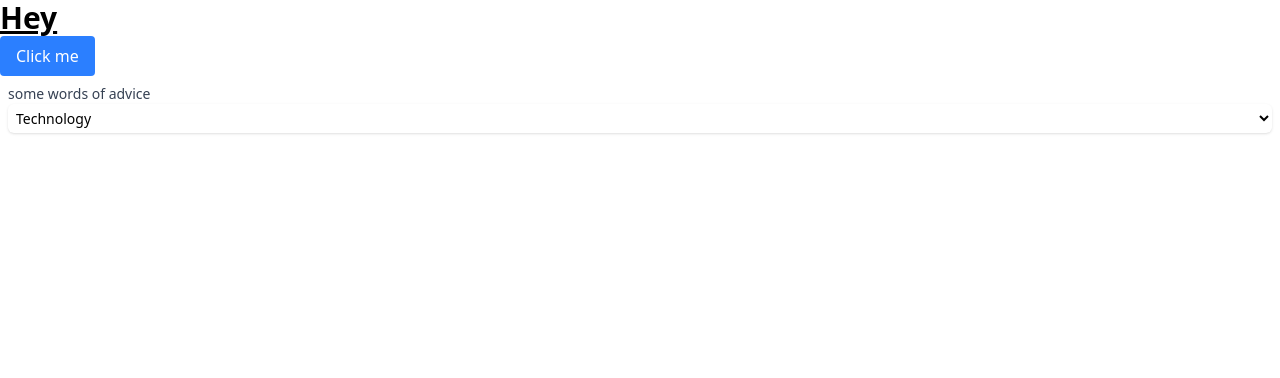
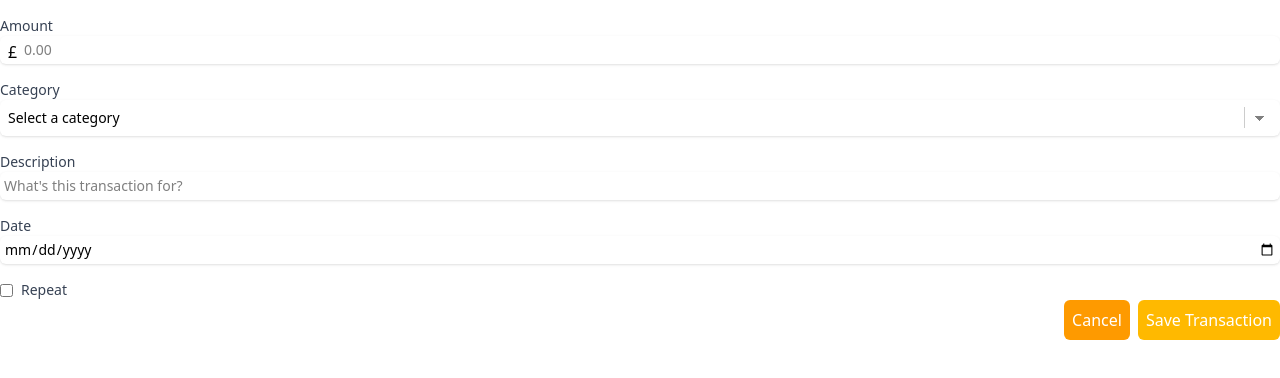
Before and after one commit to SabiMantock/mantra, a React (Vite) app: page / in a window 1280 px wide. Shown: the top 378 px of the page. Built offline with nearby package versions, Linux system fonts and the light colour scheme.

Commit message:
feat: added form component

```diff
--- a/src/App.tsx
+++ b/src/App.tsx
@@ -1,17 +1,9 @@
-import Input from './components/ui/Input';
-import Button from './components/ui/Button';
+import Form from './components/form/Form';
 
 function App() {
   return (
     <>
-      <h1 className="text-3xl font-bold underline">Hey</h1>
-      <Button
-        label="Click me"
-        onClick={() => alert('Hello World')}
-        className="bg-blue-500 text-white px-4 py-2 rounded"
-      />
-
-      <Input type="select" label="some words of advice" />
+      <Form />
     </>
   );
 }
--- /dev/null
+++ b/src/components/form/Form.tsx
@@ -0,0 +1,92 @@
+import { Controller, useForm } from 'react-hook-form';
+import { FormData, FormProps } from '../../lib/types/types';
+import Button from '../ui/Button';
+import Input from '../ui/Input';
+import { categories } from '../../data/data';
+
+const Form = ({ className }: FormProps) => {
+  const {
+    control,
+    handleSubmit,
+    formState: { errors },
+  } = useForm<FormData>();
+
+  console.log(errors);
+  return (
+    <form
+      className={className}
+      onSubmit={handleSubmit((data) => console.log(data))}
+    >
+      <Controller
+        control={control}
+        name="amount"
+        render={({ field: { onChange, value } }) => (
+          <Input
+            label="Amount"
+            type="number"
+            placeholder="0.00"
+            onChange={onChange} // send value to hook form
+            value={value}
+          />
+        )}
+      />
+      <Controller
+        control={control}
+        name="category"
+        render={({ field: { onChange, value } }) => (
+          <Input
+            label="Category"
+            type="select"
+            placeholder="Select a category"
+            onChange={onChange}
+            categories={categories}
+            value={value}
+          />
+        )}
+      />
+      <Controller
+        control={control}
+        name="description"
+        render={({ field: { onChange, value } }) => (
+          <Input
+            label="Description"
+            type="text"
+            placeholder={`What's this transaction for?`}
+            onChange={onChange}
+            value={value}
+          />
+        )}
+      />
+      <Controller
+        control={control}
+        name="date"
+        render={({ field: { onChange, value } }) => (
+          <Input label="Date" type="date" onChange={onChange} value={value} />
+        )}
+      />
+      <Controller
+        control={control}
+        name="repeat"
+        render={({ field: { onChange, value } }) => (
+          <Input
+            label="Repeat"
+            type="checkbox"
+            onChange={onChange}
+            value={value}
+          />
+        )}
+      />
+      <div className="flex gap-2 items-center justify-end">
+        <Button
+          label={'Cancel'}
+          className="p-2 rounded-md bg-amber-500 text-white"
+        />
+        <Button
+          label={'Save Transaction'}
+          className="p-2 rounded-md bg-amber-400 text-white"
+        />
+      </div>
+    </form>
+  );
+};
+export default Form;
--- a/src/components/ui/Input.tsx
+++ b/src/components/ui/Input.tsx
@@ -8,14 +8,19 @@ const Input = ({
   type,
   onChange,
   className,
+  categories,
 }: InputProps) => {
   return (
     <>
       {type === 'checkbox' && (
-        <div className="min-w-72 m-2 flex gap-2 items-center">
+        <div className="min-w-72 mt-4 flex gap-2 items-center">
           <input
             type="checkbox"
-            value={value}
+            value={
+              typeof value === 'boolean' || value instanceof Date
+                ? String(value)
+                : value
+            }
             placeholder={placeholder}
             name={name}
             onChange={onChange}
@@ -31,29 +36,50 @@ const Input = ({
       )}
 
       {type === 'number' && (
-        <div className="min-w-72 m-2">
+        <div className="min-w-72 mt-4">
           <label
             htmlFor={name}
             className="block text-sm font-medium text-gray-700"
           >
             {label}
           </label>
-          <div className="position-relative">
-            <div className="h-6 w-6 absolute top-4 left-1 p-4">£</div>
+          <div className="relative">
+            <div className="h-6 w-6 absolute left-1 p-1">£</div>
             <input
               type="number"
-              value={value}
+              value={
+                typeof value === 'string' || typeof value === 'number'
+                  ? value
+                  : (value?.toString() ?? '')
+              }
               placeholder={placeholder}
               name={name}
-              onChange={onChange}
+              onChange={(e) => {
+                if (onChange) {
+                  onChange(e);
+                }
+              }}
+              onBlur={(e) => {
+                if (onChange) {
+                  const formattedValue = parseFloat(
+                    e.target.value || '0'
+                  ).toFixed(2);
+                  onChange({
+                    ...e,
+                    target: { ...e.target, value: formattedValue },
+                  });
+                }
+              }}
+              step="0.01"
               className={`block w-full rounded-md border-gray-300 shadow-sm focus:border-blue-500 focus:ring-blue-500 sm:text-sm p-1 pl-6 box-border`}
+              required
             />
           </div>
         </div>
       )}
 
       {type === 'text' && (
-        <div className="min-w-72 m-2">
+        <div className="min-w-72 mt-4">
           <label
             htmlFor={name}
             className="block text-sm font-medium text-gray-700"
@@ -62,17 +88,22 @@ const Input = ({
           </label>
           <input
             type="text"
-            value={value}
+            value={
+              typeof value === 'string' || typeof value === 'number'
+                ? value
+                : (value?.toString() ?? '')
+            }
             placeholder={placeholder}
             name={name}
             onChange={onChange}
             className={`block w-full rounded-md border-gray-300 shadow-sm focus:border-blue-500 focus:ring-blue-500 sm:text-sm p-1 box-border`}
+            required
           />
         </div>
       )}
 
-      {type === 'select' && (
-        <div className="min-w-72 m-2">
+      {type === 'select' && categories && (
+        <div className="min-w-72 mt-4">
           <label
             htmlFor={name}
             className="block text-sm font-medium text-gray-700"
@@ -81,18 +112,47 @@ const Input = ({
           </label>
           <select
             name={name}
-            value={value}
+            value={
+              typeof value === 'string' || typeof value === 'number'
+                ? value
+                : (value?.toString() ?? '')
+            }
+            onChange={onChange}
+            className={`block w-full rounded-md border-gray-300 shadow-sm focus:border-green-500 focus:ring-green-500 sm:text-sm p-2 bg-[linear-gradient(45deg,transparent_50%,gray_50%),linear-gradient(135deg,gray_50%,transparent_50%),linear-gradient(to_right,#ccc,#ccc)] bg-[length:5px_5px,5px_5px,1px_1.5em] bg-[position:calc(100%-20px)_calc(1em+2px),calc(100%-15px)_calc(1em+2px),calc(100%-2.5em)_0.5em] bg-no-repeat focus:bg-[linear-gradient(45deg,green_50%,transparent_50%),linear-gradient(135deg,transparent_50%,green_50%),linear-gradient(to_right,#ccc,#ccc)] focus:bg-[position:calc(100%-15px)_1em,calc(100%-20px)_1em,calc(100%-2.5em)_0.5em] focus:bg-[length:5px_5px,5px_5px,1px_1.5em] focus:outline-none  appearance-none`}
+            required
+          >
+            <option value="">{placeholder || 'Select an option'}</option>
+            {categories.map((category, index) => (
+              <option key={index} value={category}>
+                {category}
+              </option>
+            ))}
+          </select>
+        </div>
+      )}
+
+      {type === 'date' && (
+        <div className="min-w-72 mt-4">
+          <label
+            htmlFor={name}
+            className="block text-sm font-medium text-gray-700"
+          >
+            {label}
+          </label>
+          <input
+            type="date"
+            value={
+              value instanceof Date
+                ? value.toISOString().split('T')[0]
+                : typeof value === 'string' || typeof value === 'number'
+                  ? value
+                  : ''
+            }
+            placeholder={placeholder}
+            name={name}
             onChange={onChange}
             className={`block w-full rounded-md border-gray-300 shadow-sm focus:border-blue-500 focus:ring-blue-500 sm:text-sm p-1 box-border`}
-          >
-            <option value="" disabled>
-              {placeholder || 'Select an option'}
-            </option>
-            <option value="Technology">Technology</option>
-            <option value="Health">Health</option>
-            <option value="Finance">Finance</option>
-            <option value="Education">Education</option>
-          </select>
+          />
         </div>
       )}
     </>
--- /dev/null
+++ b/src/data/data.ts
@@ -0,0 +1,11 @@
+export const categories = [
+  'Food',
+  'Transport',
+  'Entertainment',
+  'Shopping',
+  'Health',
+  'Travel',
+  'Utilities',
+  'Education',
+  'Other',
+];
--- a/src/lib/types/types.ts
+++ b/src/lib/types/types.ts
@@ -1,13 +1,14 @@
 export type InputProps = {
-  label?: string;
+  label: string;
   placeholder?: string;
-  value?: string;
-  onChange?: (
+  value: string | Date | number | boolean;
+  onChange: (
     e: React.ChangeEvent<HTMLInputElement | HTMLSelectElement>
   ) => void;
   className?: string;
   name?: string;
-  type?: string;
+  type: 'checkbox' | 'number' | 'text' | 'select' | 'date';
+  categories?: string[];
 };
 
 export type CardProps = {
@@ -22,3 +23,16 @@ export type ButtonProps = {
   className?: string;
   icon?: React.ReactNode;
 };
+
+export type FormProps = {
+  className?: string;
+  // categories: string[];
+};
+
+export type FormData = {
+  amount: string | number;
+  category: string;
+  description: string;
+  date: string | Date;
+  repeat: string | boolean;
+}
--- a/src/lib/ui/Button.tsx
+++ /dev/null
@@ -1,11 +0,0 @@
-import { ButtonProps } from '../types/types';
-
-const Button = ({ label, onClick, disabled, className, icon }: ButtonProps) => {
-  return (
-    <button className={className} onClick={onClick} disabled={disabled}>
-      {label || icon}
-    </button>
-  );
-};
-
-export default Button;
--- a/src/lib/ui/Card.tsx
+++ /dev/null
@@ -1,7 +0,0 @@
-import { CardProps } from '../types/types';
-
-const Card = ({ children, className }: CardProps) => {
-  return <div className={className}>{children}</div>;
-};
-
-export default Card;
```
